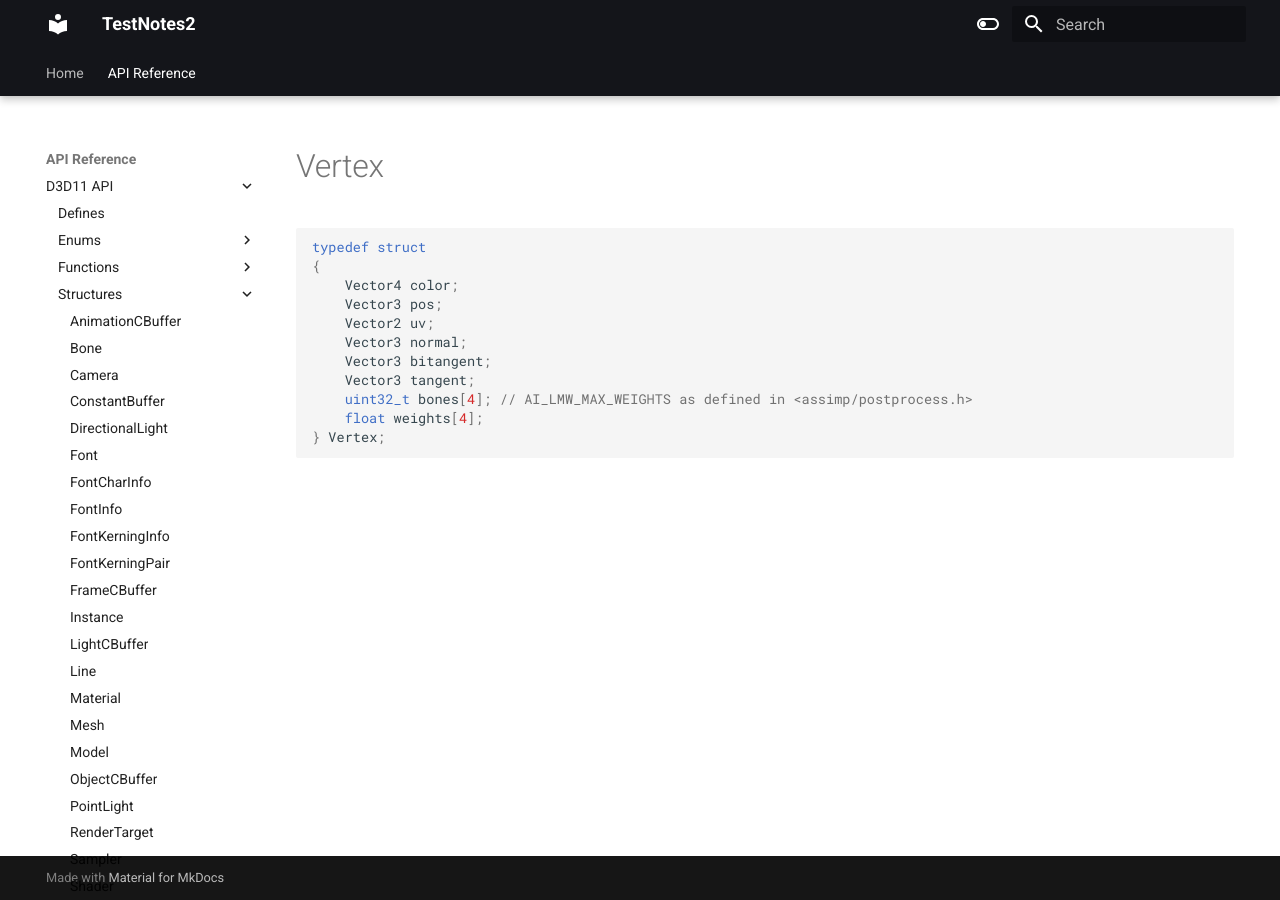
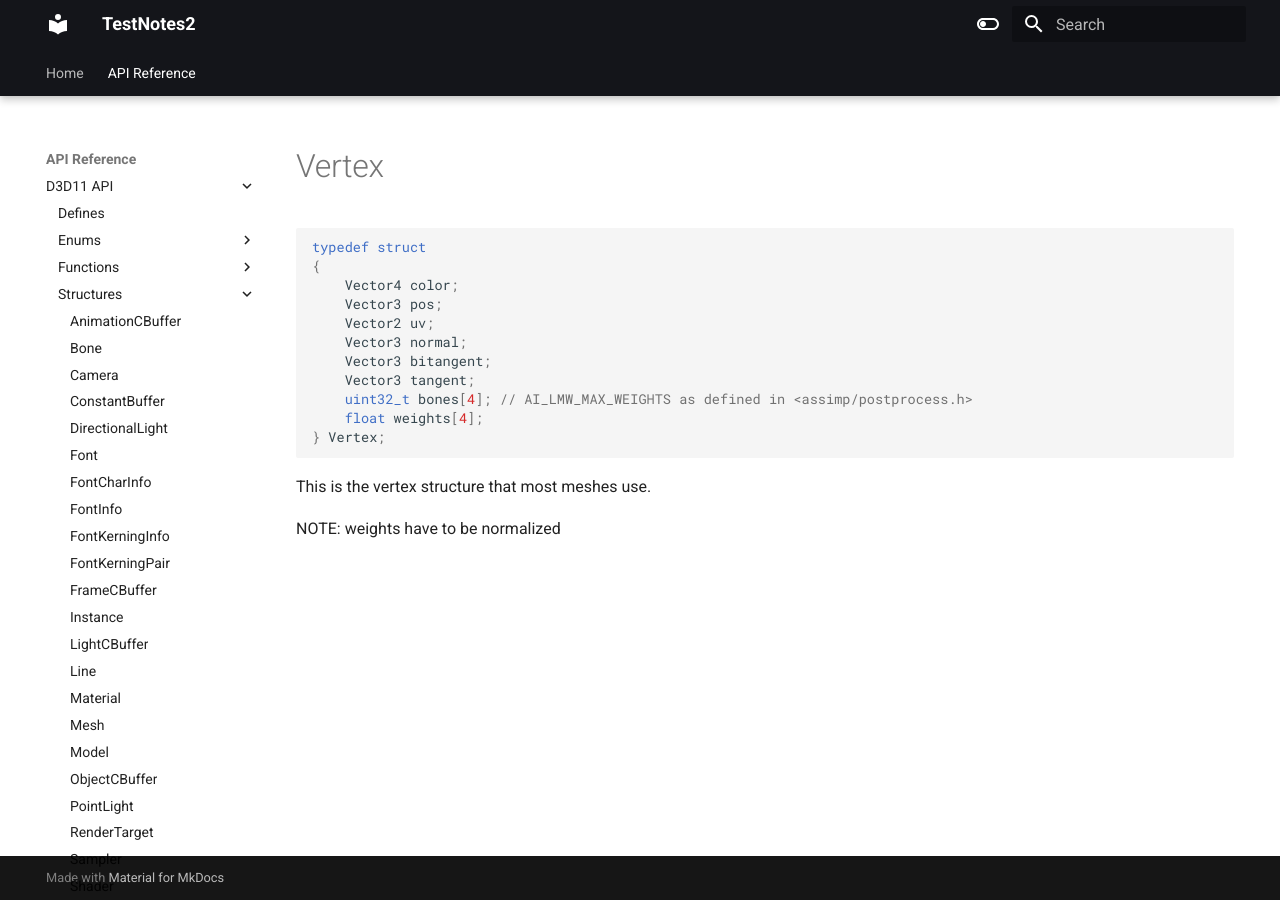
Before and after one commit to erichederstedt/TempEngineDocs, an MkDocs documentation site: the page built from docs/API Reference/D3D11 API/Structures/Vertex.md, in a window 1280 px wide. Built offline with MkDocs 1.6.1 and Material for MkDocs 9.7.7, drawn with Linux system fonts in a browser that asks for light colours.

Commit message:
PUSH NOTE : Vertex.md

````diff
--- a/docs/API Reference/D3D11 API/Structures/Vertex.md
+++ b/docs/API Reference/D3D11 API/Structures/Vertex.md
@@ -13,3 +13,7 @@ typedef struct
     float weights[4];
 } Vertex;
 ```
+
+This is the vertex structure that most meshes use.
+
+NOTE: weights have to be normalized
````
